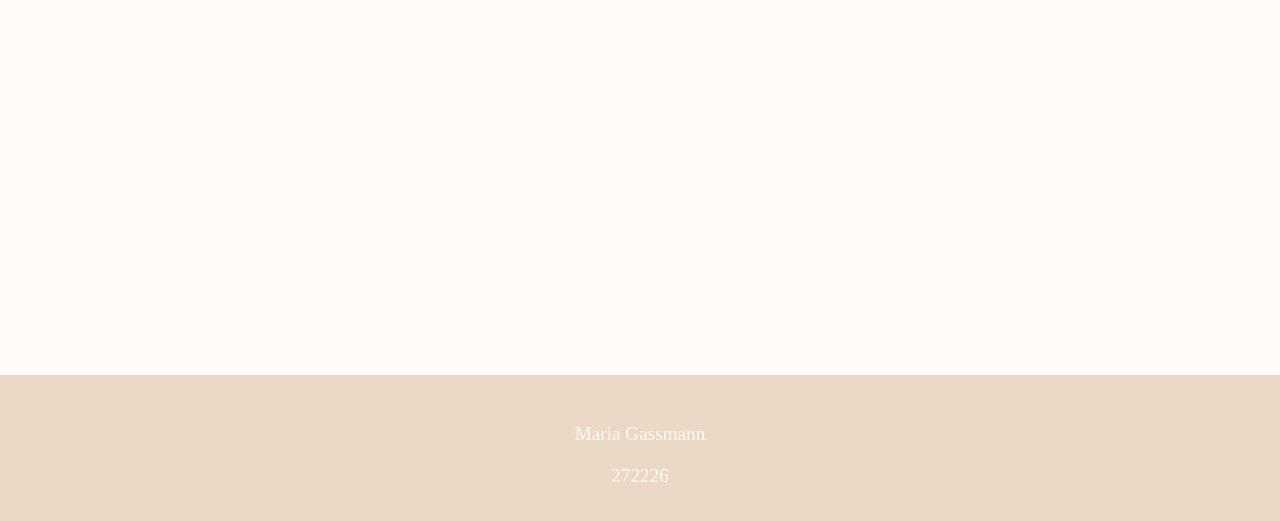
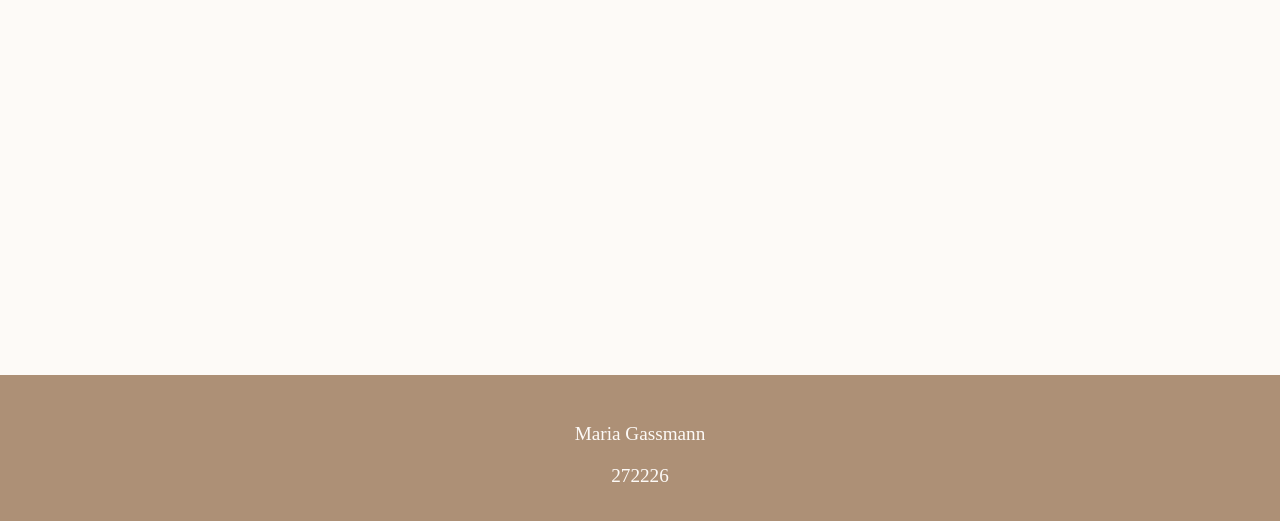
Before and after one commit to mariagsmn/EIA_WiSe_22-23, a website: page EIA_Endabgabe/index.html in a window 1280 px wide. Shown: the part 265-786 px from the top of the page. Drawn offline with Linux system fonts and the light colour scheme.

Commit message:
EIA_Endabgabe_final

```diff
--- a/EIA_Endabgabe/my-script.ts
+++ b/EIA_Endabgabe/my-script.ts
@@ -392,4 +392,5 @@ document.querySelector(".restart").addEventListener('click', newRun);
 /* Ich habe die letzten Wochen drei Kurse über typescript belegt
    diese haben mir beim Verstehen der Aufgabe geholfen, ich kann sie allerdings nicht
    verlinken, da ich für sie bezahlt habe
+   Deswegen sieht meine CSS Datei auch anders aus, als bei den letzten Abgaben
 */
--- a/EIA_Endabgabe/style.css
+++ b/EIA_Endabgabe/style.css
@@ -142,7 +142,7 @@ body {
 
   footer {
     height: 20vh;
-    background-color: #ecd8c6;
+    background-color: #ad9076;
     display: table;
     width: 100%; }
     footer div {
```
Also changed, not shown: 1 other file.
